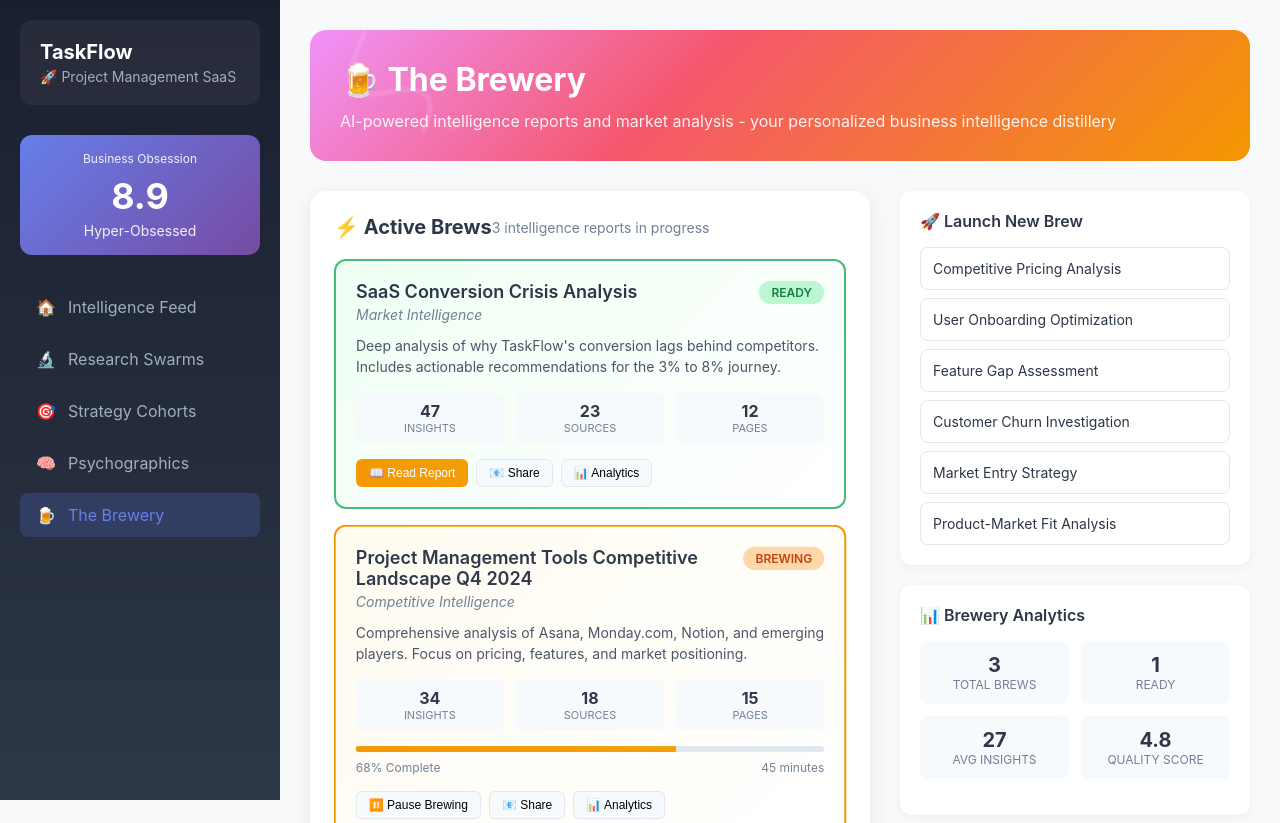
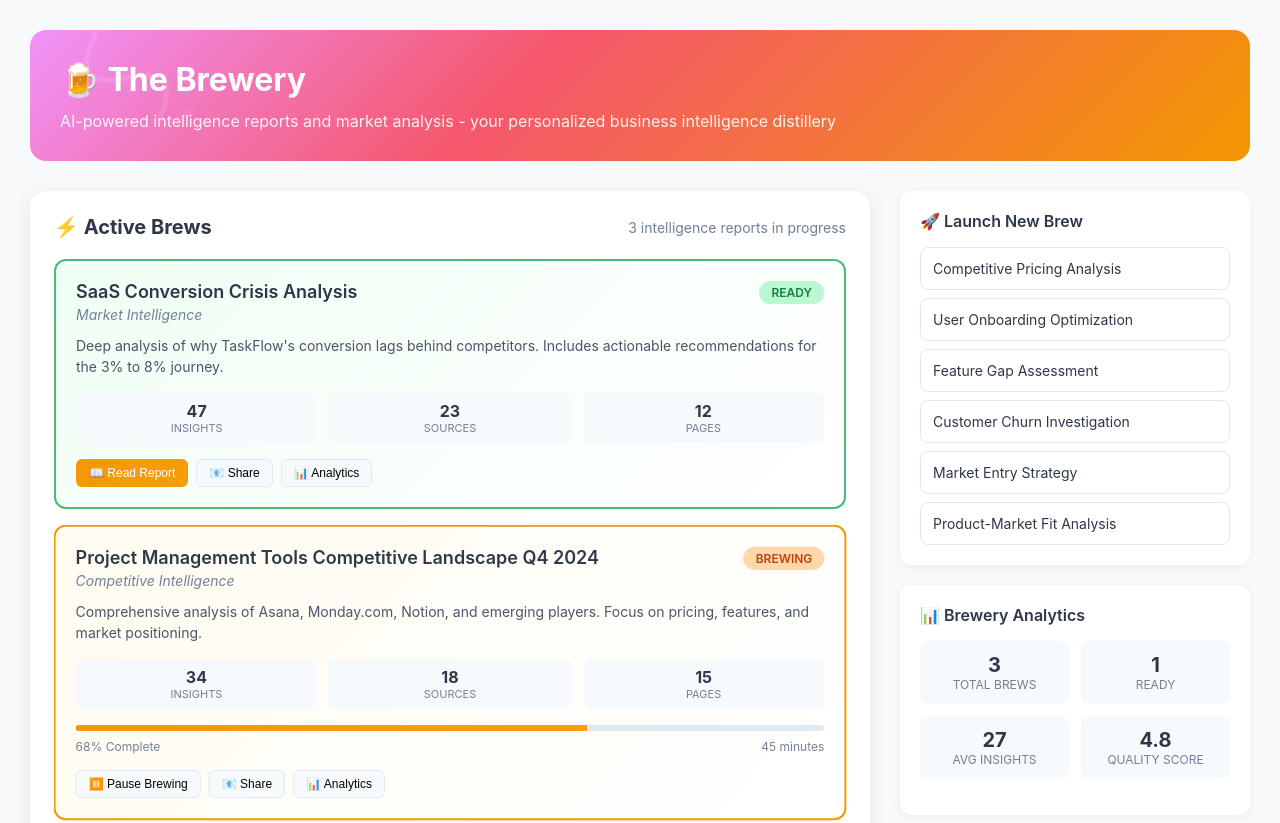
Before and after one commit to Harikumar97/refleqt-prototype, a plain HTML site: page pages/brewery.html in a window 1280 px wide. Shown: the top 823 px of the page. Drawn offline with nearby package versions, Linux system fonts and the light colour scheme.

Commit message:
Update brewery.html

```diff
--- a/pages/brewery.html
+++ b/pages/brewery.html
@@ -20,84 +20,10 @@
             color: #2d3748;
         }
 
-        /* Sidebar */
-        .sidebar {
-            position: fixed;
-            left: 0;
-            top: 0;
-            width: 280px;
-            height: 100vh;
-            background: linear-gradient(180deg, #1a1f2e 0%, #2d3748 100%);
-            color: white;
-            padding: 20px;
-            overflow-y: auto;
-            z-index: 1000;
-        }
-
-        .company-header {
-            padding: 20px;
-            background: rgba(255, 255, 255, 0.05);
-            border-radius: 12px;
-            margin-bottom: 30px;
-        }
-
-        .company-name {
-            font-size: 20px;
-            font-weight: bold;
-            margin-bottom: 4px;
-        }
-
-        .company-location {
-            font-size: 14px;
-            color: #a0aec0;
-        }
-
-        .obsession-widget {
-            background: linear-gradient(135deg, #667eea 0%, #764ba2 100%);
-            padding: 16px;
-            border-radius: 12px;
-            margin-bottom: 30px;
-            text-align: center;
-        }
-
-        .obsession-score-large {
-            font-size: 36px;
-            font-weight: bold;
-        }
-
-        .nav-menu {
-            list-style: none;
-        }
-
-        .nav-item {
-            margin-bottom: 8px;
-        }
-
-        .nav-link {
-            display: flex;
-            align-items: center;
-            gap: 12px;
-            padding: 12px 16px;
-            color: #a0aec0;
-            text-decoration: none;
-            border-radius: 8px;
-            transition: all 0.3s;
-        }
-
-        .nav-link.active {
-            background: rgba(102, 126, 234, 0.2);
-            color: #667eea;
-        }
-
-        .nav-icon {
-            width: 20px;
-            text-align: center;
-        }
-
         /* Main Content */
         .main-content {
-            margin-left: 280px;
             padding: 30px;
+            width: 100%;
         }
 
         .brewery-header {
@@ -164,7 +90,7 @@
 
         .status-header {
             display: flex;
-            justify-content: between;
+            justify-content: space-between;
             align-items: center;
             margin-bottom: 20px;
         }
@@ -734,12 +660,8 @@
         }
 
         @media (max-width: 768px) {
-            .sidebar {
-                transform: translateX(-100%);
-            }
-
             .main-content {
-                margin-left: 0;
+                padding: 20px;
             }
 
             .competitive-grid {
@@ -926,9 +848,6 @@
             });
 
             return (
-                <div>
-                    <Sidebar obsessionScore={obsessionScore} />
-
                 <div className="main-content">
                     <div className="brewery-header">
                         <h1 className="brewery-title">🍺 The Brewery</h1>
@@ -957,50 +876,12 @@
                             activeBrews={activeBrews}
                         />
                     </div>
-                    </div>
 
                     <BrewDetailsModal
                         show={showModal}
                         onClose={() => setShowModal(false)}
                         content={modalContent}
                     />
-                </div>
-            );
-        }
-
-        // Sidebar Component
-        function Sidebar({ obsessionScore }) {
-            const navItems = [
-                { id: 'intelligence', icon: '🏠', name: 'Intelligence Feed', active: false },
-                { id: 'swarms', icon: '🔬', name: 'Research Swarms', active: false },
-                { id: 'cohorts', icon: '🎯', name: 'Strategy Cohorts', active: false },
-                { id: 'psychographics', icon: '🧠', name: 'Psychographics', active: false },
-                { id: 'brewery', icon: '🍺', name: 'The Brewery', active: true }
-            ];
-
-            return (
-                <div className="sidebar">
-                    <div className="company-header">
-                        <div className="company-name">TaskFlow</div>
-                        <div className="company-location">🚀 Project Management SaaS</div>
-                    </div>
-
-                    <div className="obsession-widget">
-                        <div style={{fontSize: '12px', opacity: 0.9, marginBottom: '8px'}}>Business Obsession</div>
-                        <div className="obsession-score-large">{obsessionScore.toFixed(1)}</div>
-                        <div style={{fontSize: '14px', opacity: 0.9, marginTop: '4px'}}>Hyper-Obsessed</div>
-                    </div>
-
-                    <ul className="nav-menu">
-                        {navItems.map(item => (
-                            <li key={item.id} className="nav-item">
-                                <a href="#" className={`nav-link ${item.active ? 'active' : ''}`}>
-                                    <span className="nav-icon">{item.icon}</span>
-                                    <span>{item.name}</span>
-                                </a>
-                            </li>
-                        ))}
-                    </ul>
                 </div>
             );
         }
@@ -1222,7 +1103,6 @@
 
             return (
                 <div className="brewery-control-panel">
-                    {/* Brew Creator */}
                     <div className="brew-creator">
                         <h3 className="creator-title">🚀 Launch New Brew</h3>
                         <div className="brew-templates">
@@ -1238,7 +1118,6 @@
                         </div>
                     </div>
 
-                    {/* Analytics */}
                     <div className="brewery-analytics">
                         <h3 className="creator-title">📊 Brewery Analytics</h3>
                         <div className="analytics-stats">
@@ -1261,7 +1140,6 @@
                         </div>
                     </div>
 
-                    {/* Trending Topics */}
                     <div className="trending-topics">
                         <h3 className="creator-title">🔥 Trending Topics</h3>
                         {trendingTopics.map((item, index) => (
@@ -1272,7 +1150,6 @@
                         ))}
                     </div>
 
-                    {/* Delivery Schedule */}
                     <div className="delivery-schedule">
                         <h3 className="creator-title">📅 Delivery Schedule</h3>
                         {upcomingDeliveries.map((item, index) => (
@@ -1292,7 +1169,6 @@
 
             const { brew } = content;
 
-            // Sample detailed content for the brew
             const keyInsights = [
                 {
                     title: 'Conversion Rate Gap Analysis',
@@ -1363,7 +1239,6 @@
                         </div>
 
                         <div className="brew-preview">
-                            {/* Header */}
                             <div className="preview-header">
                                 <div className="preview-title">{brew.title}</div>
                                 <div className="preview-subtitle">
@@ -1371,7 +1246,6 @@
                                 </div>
                             </div>
 
-                            {/* Executive Summary */}
                             <div className="brew-section">
                                 <h3>📋 Executive Summary</h3>
                                 <div style={{background: 'white', borderRadius: '8px', padding: '16px', color: '#4a5568', lineHeight: '1.6'}}>
@@ -1382,7 +1256,6 @@
                                 </div>
                             </div>
 
-                            {/* Key Insights */}
                             <div className="brew-section">
                                 <h3>💡 Key Insights</h3>
                                 {keyInsights.map((insight, index) => (
@@ -1394,7 +1267,6 @@
                                 ))}
                             </div>
 
-                            {/* Competitive Analysis */}
                             <div className="brew-section">
                                 <h3>⚔️ Competitive Landscape</h3>
                                 <div className="competitive-grid">
@@ -1411,7 +1283,6 @@
                                 </div>
                             </div>
 
-                            {/* Actionable Recommendations */}
                             <div className="brew-section">
                                 <h3>🎯 Actionable Recommendations</h3>
                                 {actionableRecommendations.map((rec, index) => (
@@ -1424,7 +1295,6 @@
                                 ))}
                             </div>
 
-                            {/* Data Sources */}
                             <div className="brew-section">
                                 <h3>📊 Data Sources & Methodology</h3>
                                 <div style={{background: 'white', borderRadius: '8px', padding: '16px'}}>
```
Lines whose indentation alone changed are shown as unchanged.
